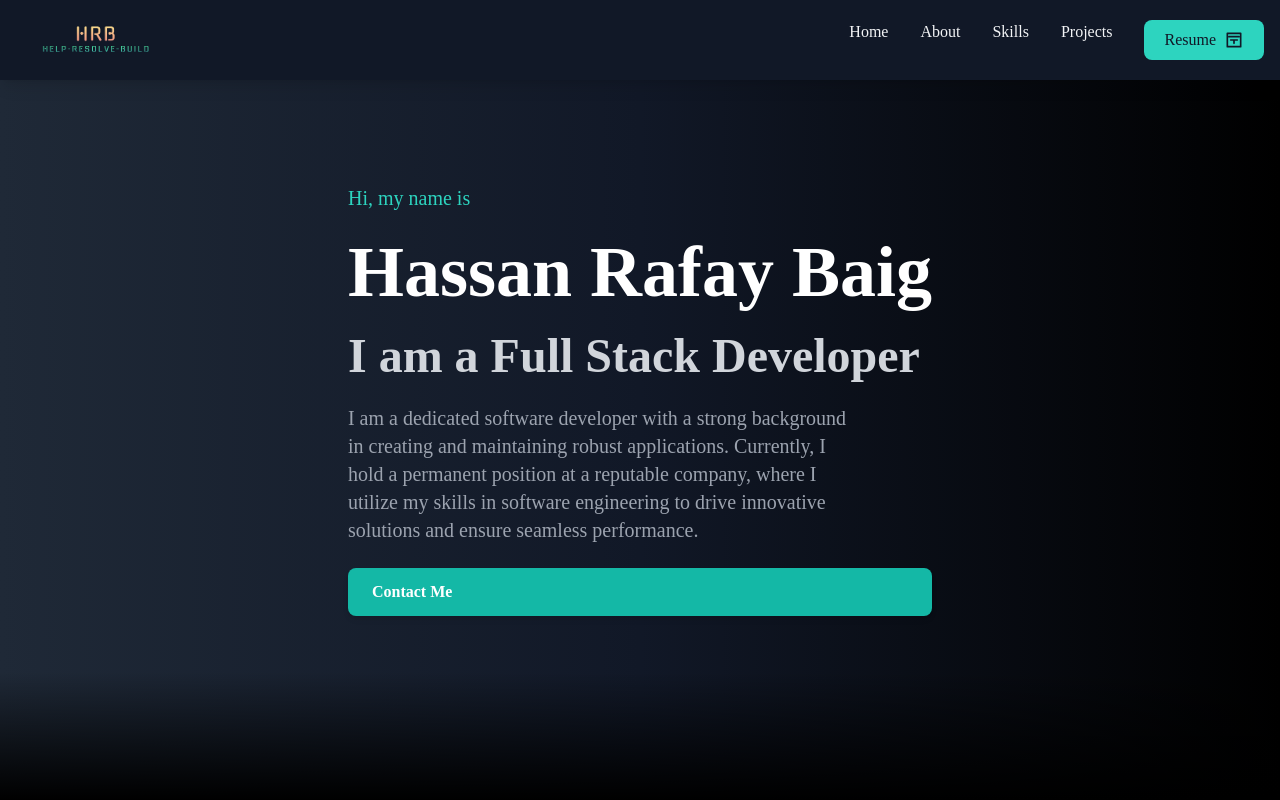
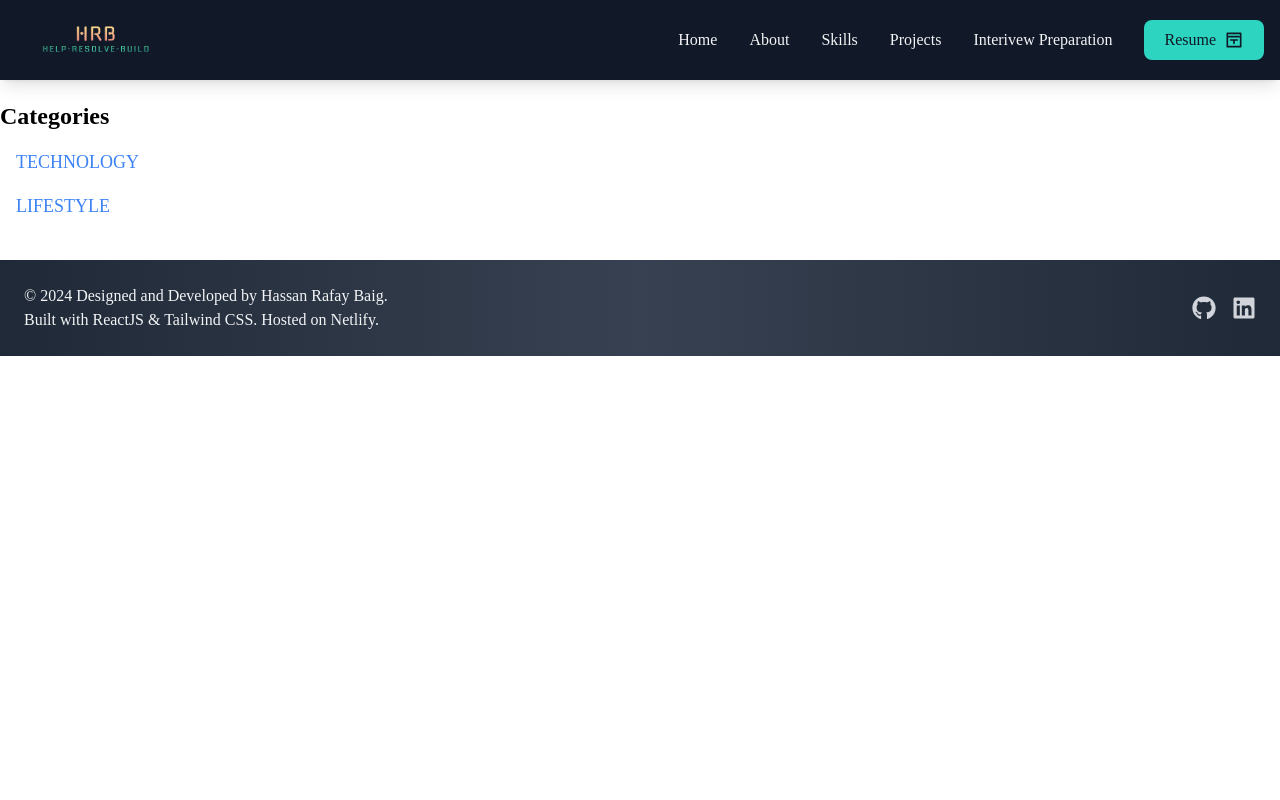
Before and after one commit to imrafay/hrb-profile, a React (Create React App) app: page /blogs in a window 1280 px wide. Shown: the top 800 px of the page. Built offline with nearby package versions, Linux system fonts and the light colour scheme; the HTML template or start-up script is replaced by a standard one.

Commit message:
Created a blog site skeleton

```diff
--- a/package.json
+++ b/package.json
@@ -11,6 +11,7 @@
     "react-dom": "^18.3.1",
     "react-icons": "^5.2.1",
     "react-intersection-observer": "^9.13.0",
+    "react-router-dom": "^6.26.2",
     "react-scripts": "5.0.1",
     "react-scroll": "^1.9.0",
     "web-vitals": "^2.1.4"
--- a/src/App.js
+++ b/src/App.js
@@ -1,21 +1,25 @@
 import './App.css';
-import Banner from './sections/Banner';
 import Header from './sections/Header';
 import Footer from './sections/Footer';
-import About from './sections/About';
-import Skills from './sections/Skills';
-import Projects from './sections/Projects';
+import Home from './pages/Home';
+import { BrowserRouter as Router, Route, Routes } from "react-router-dom";
+import BlogsPage from './pages/BlogsPage';
+import BlogDetailPage from './pages/BlogDetailPage';
 
 function App() {
   return (
-    <div>
-      <Header />
-      <Banner />
-      <About />
-      <Skills />
-      <Projects />
-      <Footer />
-    </div>
+    <Router>
+      <div>
+        <Header />
+        <Routes>
+          <Route path="/" element={<Home />} />
+          <Route path="/blogs" element={<BlogsPage />} />
+          <Route path="/blogs/:category" element={<BlogsPage />} />
+          <Route path="/blogs/:category/:id" element={<BlogDetailPage />} />
+        </Routes>
+        <Footer />
+      </div>
+    </Router>
   );
 }
 
--- /dev/null
+++ b/src/data/blogs.js
@@ -0,0 +1,12 @@
+const blogsData = {
+    technology: [
+        { id: "1", title: "AI in 2024", description: "The future of AI.", content: "Details about AI in 2024..." },
+        { id: "2", title: "Quantum Computing", description: "Breaking new ground.", content: "Quantum computing is a..." }
+    ],
+    lifestyle: [
+        { id: "3", title: "Healthy Living", description: "How to live a healthy life.", content: "Healthy living involves..." },
+        { id: "4", title: "Work-Life Balance", description: "Finding balance in life.", content: "Achieving work-life balance..." }
+    ],
+};
+
+export default blogsData;
--- /dev/null
+++ b/src/pages/BlogDetailPage.js
@@ -0,0 +1,17 @@
+import React from "react";
+import { useParams } from "react-router-dom";
+import blogsData from "../data/blogs";
+
+const BlogDetailPage = () => {
+    const { category, id } = useParams();
+    const blog = blogsData[category].find((b) => b.id === id);
+
+    return (
+        <div className="container mx-auto py-10">
+            <h1 className="text-4xl font-bold text-gray-800">{blog.title}</h1>
+            <p className="text-gray-600 mt-4">{blog.content}</p>
+        </div>
+    );
+};
+
+export default BlogDetailPage;
--- /dev/null
+++ b/src/pages/BlogsPage.js
@@ -0,0 +1,53 @@
+import React from "react";
+import { Link, useParams } from "react-router-dom";
+import blogsData from "../data/blogs";
+
+const BlogsPage = () => {
+    const { category } = useParams();
+    const categories = Object.keys(blogsData);
+
+    return (
+        <div className="container mx-auto py-10">
+            <h1 className="text-3xl font-bold text-gray-800 mb-6">Blogs</h1>
+            {category ? (
+                <>
+                    <h2 className="text-2xl font-semibold text-blue-500">
+                        {category.toUpperCase()}
+                    </h2>
+                    <div className="grid grid-cols-1 md:grid-cols-2 lg:grid-cols-3 gap-6 mt-4">
+                        {blogsData[category].map((blog) => (
+                            <Link
+                                to={`/blogs/${category}/${blog.id}`}
+                                key={blog.id}
+                                className="block p-6 bg-white shadow-md rounded hover:shadow-xl"
+                            >
+                                <h3 className="text-xl font-semibold text-gray-800">
+                                    {blog.title}
+                                </h3>
+                                <p className="text-gray-600">{blog.description}</p>
+                            </Link>
+                        ))}
+                    </div>
+                </>
+            ) : (
+                <>
+                    <h2 className="text-2xl font-semibold">Categories</h2>
+                    <ul className="mt-4 space-y-4">
+                        {categories.map((cat) => (
+                            <li key={cat}>
+                                <Link
+                                    to={`/blogs/${cat}`}
+                                    className="text-blue-500 hover:underline text-lg"
+                                >
+                                    {cat.toUpperCase()}
+                                </Link>
+                            </li>
+                        ))}
+                    </ul>
+                </>
+            )}
+        </div>
+    );
+};
+
+export default BlogsPage;
--- /dev/null
+++ b/src/pages/Home.js
@@ -0,0 +1,18 @@
+import React from 'react'
+import Banner from '../sections/Banner';
+import About from '../sections/About';
+import Skills from '../sections/Skills';
+import Projects from '../sections/Projects';
+
+const Home = () => {
+    return (
+        <div>
+            <Banner />
+            <About />
+            <Skills />
+            <Projects />
+        </div>
+    )
+}
+
+export default Home
--- a/src/sections/Header.js
+++ b/src/sections/Header.js
@@ -1,7 +1,9 @@
 import Logo from "../assets/logo.png";
 import { FaBarsStaggered } from "react-icons/fa6";
 import { FaTimes } from "react-icons/fa";
-import { Link } from "react-scroll";
+import { Link as ScrollLink } from "react-scroll";
+import { Link } from "react-router-dom";
+
 import { useState } from "react";
 
 function Header() {
@@ -18,37 +20,43 @@ function Header() {
 
         {/* Desktop Navigation */}
         <nav className="hidden md:flex space-x-8">
-          <Link
+          <ScrollLink
             to="home"
             smooth={true}
             duration={500}
-            className="hover:text-teal-400 transition-colors duration-300 cursor-pointer"
+            className="hover:text-teal-400 mt-2 transition-colors duration-300 cursor-pointer"
           >
             Home
-          </Link>
-          <Link
+          </ScrollLink>
+          <ScrollLink
             to="about"
             smooth={true}
             duration={500}
-            className="hover:text-teal-400 transition-colors duration-300 cursor-pointer"
+            className="hover:text-teal-400 mt-2 transition-colors duration-300 cursor-pointer"
           >
             About
-          </Link>
-          <Link
+          </ScrollLink>
+          <ScrollLink
             to="skills"
             smooth={true}
             duration={500}
-            className="hover:text-teal-400 transition-colors duration-300 cursor-pointer"
+            className="hover:text-teal-400 mt-2 transition-colors duration-300 cursor-pointer"
           >
             Skills
-          </Link>
-          <Link
+          </ScrollLink>
+          <ScrollLink
             to="projects"
             smooth={true}
             duration={500}
-            className="hover:text-teal-400 transition-colors duration-300 cursor-pointer"
+            className="hover:text-teal-400 mt-2 transition-colors duration-300 cursor-pointer"
           >
             Projects
+          </ScrollLink>
+          <Link
+            to="/blogs"
+            className="hover:text-teal-400 mt-2 transition-colors duration-300 cursor-pointer"
+          >
+            Interivew Preparation
           </Link>
           <a
             href={`${process.env.PUBLIC_URL}/Resume.pdf`}
@@ -89,7 +97,7 @@ function Header() {
       >
         <ul className="flex flex-col items-center justify-center h-full space-y-8 text-2xl">
           <li>
-            <Link
+            <ScrollLink
               to="home"
               smooth={true}
               duration={500}
@@ -97,10 +105,10 @@ function Header() {
               className="hover:text-teal-400 transition-colors duration-300 cursor-pointer"
             >
               Home
-            </Link>
+            </ScrollLink>
           </li>
           <li>
-            <Link
+            <ScrollLink
               to="about"
               smooth={true}
               duration={500}
@@ -108,10 +116,10 @@ function Header() {
               className="hover:text-teal-400 transition-colors duration-300 cursor-pointer"
             >
               About
-            </Link>
+            </ScrollLink>
           </li>
           <li>
-            <Link
+            <ScrollLink
               to="skills"
               smooth={true}
               duration={500}
@@ -119,10 +127,10 @@ function Header() {
               className="hover:text-teal-400 transition-colors duration-300 cursor-pointer"
             >
               Skills
-            </Link>
+            </ScrollLink>
           </li>
           <li>
-            <Link
+            <ScrollLink
               to="projects"
               smooth={true}
               duration={500}
@@ -130,7 +138,7 @@ function Header() {
               className="hover:text-teal-400 transition-colors duration-300 cursor-pointer"
             >
               Projects
-            </Link>
+            </ScrollLink>
           </li>
           <li>
             <a
```
Also changed, not shown: 1 other file (tests, documents, lock files or other folders).
